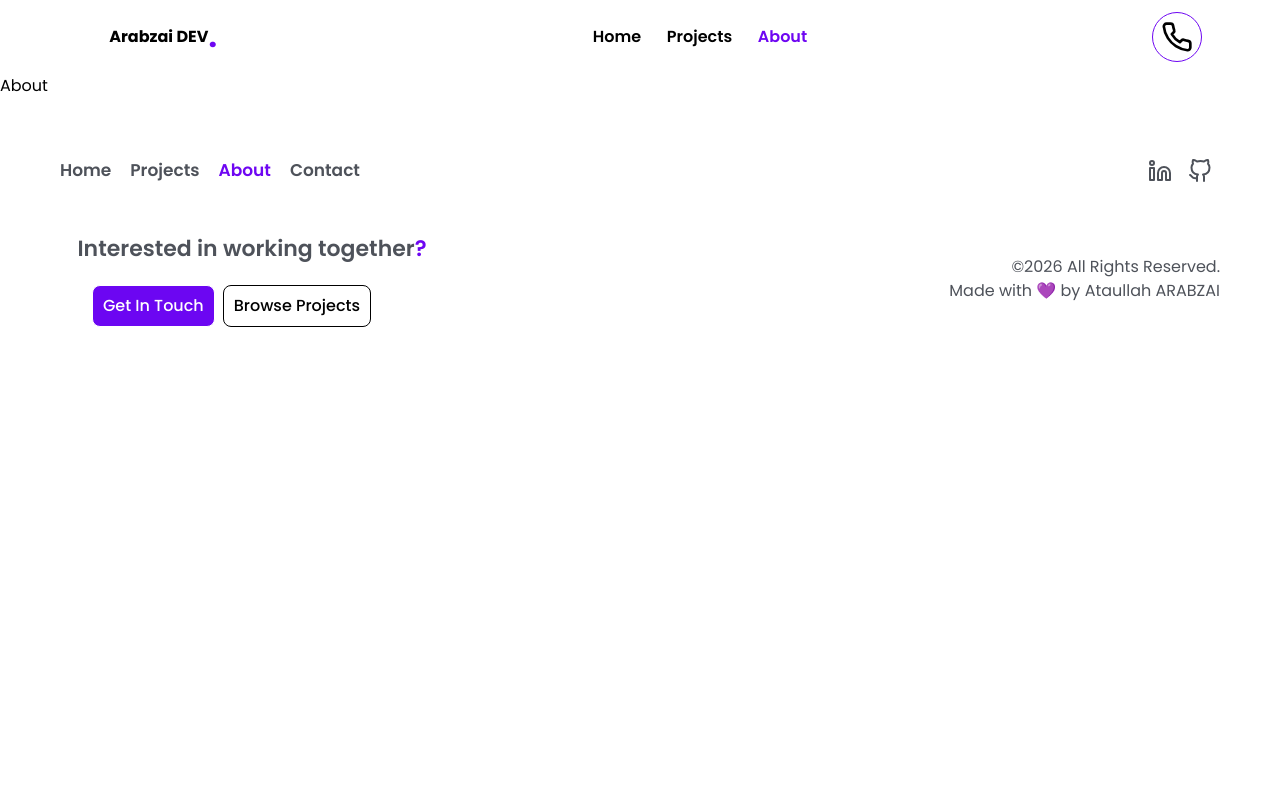
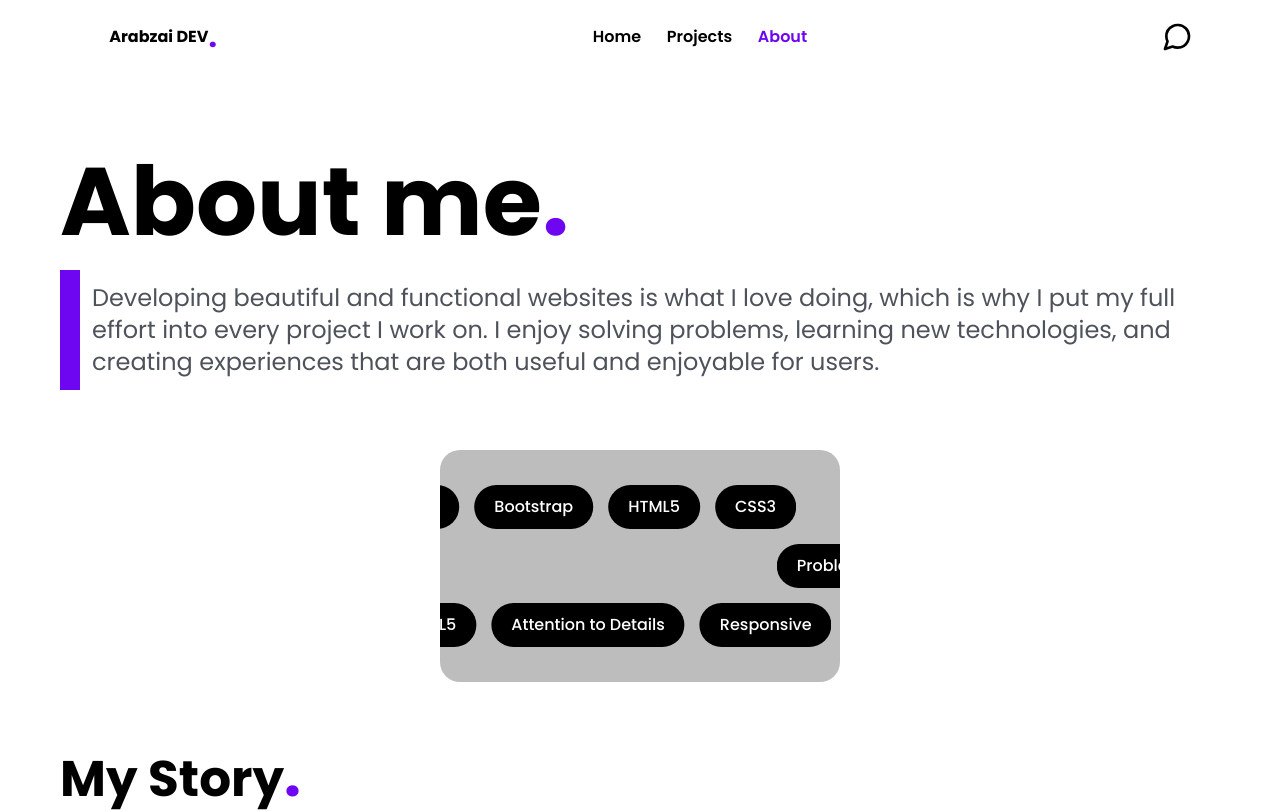
Before and after one commit to ataullaharabzai/Portfolio-website, a React (Vite) app: page /about in a window 1280 px wide. Shown: the top 812 px of the page. Built offline with nearby package versions, Linux system fonts and the light colour scheme.

Commit message:
about section added

```diff
--- a/src/Header/Navebar.jsx
+++ b/src/Header/Navebar.jsx
@@ -1,6 +1,6 @@
 import React from 'react'
 import { NavLink } from 'react-router-dom'
-import { Phone } from 'react-feather'
+import { MessageCircle, Phone } from 'react-feather'
 
 function Navebar() {
   return (
@@ -15,8 +15,8 @@ function Navebar() {
         <li><NavLink to='/about' className={({ isActive }) => isActive ? 'text-[#6e06f2] font-semibold' : 'hover:text-[#6e06f2] font-semibold'}>About</NavLink></li>
 
       </nav>
-      <NavLink to='/contact' className={`sm:border sm:border-[#6e06f2] p-1 ml-5 sm:ml-0 sm:p-2 rounded-full`}>
-        <Phone className='hover:fill-black w-4 sm:w-8 sm:h-8' />
+      <NavLink to='/contact' className={`border border-white hover:border-[#6e06f2] p-1 ml-5 sm:ml-0 sm:p-2 rounded-full`}>
+        <MessageCircle className=' w-4 sm:w-8 sm:h-8' />
       </NavLink>
     </header>
   )
--- a/src/index.css
+++ b/src/index.css
@@ -6,3 +6,57 @@ body {
     overflow-x: hidden;
     box-sizing: border-box;
 }
+
+.skills-box {
+    background-color: rgb(189, 189, 189);
+    width: 100%;
+    max-width: 400px;
+    margin: 0 auto;
+    overflow: hidden;
+    padding: 20px 0;
+    border-radius: 20px;
+}
+
+.row {
+    display: flex;
+    gap: 15px;
+    margin: 15px 0;
+    width: max-content;
+}
+
+.row span {
+    padding: 10px 20px;
+    border-radius: 999px;
+    background: black;
+    color: white;
+    font-weight: 500;
+    white-space: nowrap;
+}
+
+.row-right {
+    animation: moveRight 25s linear infinite;
+}
+
+.row-left {
+    animation: moveLeft 25s linear infinite;
+}
+
+@keyframes moveRight {
+    from {
+        transform: translateX(-100%);
+    }
+
+    to {
+        transform: translateX(100%);
+    }
+}
+
+@keyframes moveLeft {
+    from {
+        transform: translateX(100%);
+    }
+
+    to {
+        transform: translateX(-150%);
+    }
+}
--- a/src/pages/About.jsx
+++ b/src/pages/About.jsx
@@ -1,8 +1,53 @@
 import React from 'react'
+import '../index.css'
 
 function About() {
   return (
-    <div>About</div>
+    <main>
+      <section className='title p-5 md:p-15 mt-5'>
+        <div className='w-full'>
+          <p className='text-4xl font-semibold md:font-bold md:text-8xl'>About me<span className='font-bold text-3xl md:text-8xl text-[#6e06f2]'>.</span></p>
+          <p className='md:text-2xl text-[#4e525a] mt-5 sm:border-l-20 border-[#6e06f2] p-3'>Developing beautiful and functional websites is what I love doing, which is why I put my full effort into every project I work on. I enjoy solving problems, learning new technologies, and creating experiences that are both useful and enjoyable for users.</p>
+        </div>
+      </section>
+
+      <section className="stacks">
+        <div className="skills-box w-full">
+          <div className="row row-right">
+            <span>ReactJS</span>
+            <span>TypeScript</span>
+            <span>Continuous Learner</span>
+            <span>Bootstrap</span>
+            <span>HTML5</span>
+            <span>CSS3</span>
+          </div>
+
+          <div className="row row-left">
+            <span>Problem Solving</span>
+            <span>Git</span>
+            <span>GitHub</span>
+            <span>Responsive</span>
+            <span>TypeScript</span>
+            <span>ReactJS</span>
+          </div>
+
+          <div className="row row-right">
+            <span>ReactJS</span>
+            <span>Collaboration</span>
+            <span>JavaScript</span>
+            <span>HTML5</span>
+            <span>Attention to Details</span>
+            <span>Responsive</span>
+          </div>
+
+        </div>
+      </section>
+
+      <section className="myStory w-full p-5 md:p-15">
+        <p className='text-[30px] sm:text-[50px] font-bold'>My Story<span className='font-bold text-3xl md:text-6xl text-[#6e06f2]'>.</span></p>
+        <p className='text-[13px] md:text-[18px] text-[#4e525a]'>My journey into web development started with curiosity and a desire to create things on the internet. What began with learning HTML and CSS gradually grew into a passion for building interactive and responsive websites. Since then, I have continued learning new technologies, working on personal projects, and challenging myself to improve every day. My goal is to become a skilled full-stack developer and use technology to build useful solutions that make a difference.</p>
+      </section>
+    </main>
   )
 }
 
--- a/src/pages/Home.jsx
+++ b/src/pages/Home.jsx
@@ -24,8 +24,8 @@ function Home() {
         </section>
         <section className='myImage w-full'>
           <div className='circle-img lg:w-full flex justify-center items-center mt-10 md:mt-0'>
-            <div className='lg:w-85 lg:h-85 w-65 h-65 rounded-full p-10 border border-[#6e06f2]'>
-              <img className='object-cover w-full h-full rounded-full' src={myImage} alt="Developer Image" />
+            <div className='lg:w-95 lg:h-95 w-65 h-65 rounded-full p-10 border border-[#6e06f2]'>
+              <img className='object-cover w-full h-full rounded-full' src={darkImg} alt="Developer Image" />
             </div>
           </div>
         </section>
```
Also changed, not shown: src/images/my_dark.jpeg.
